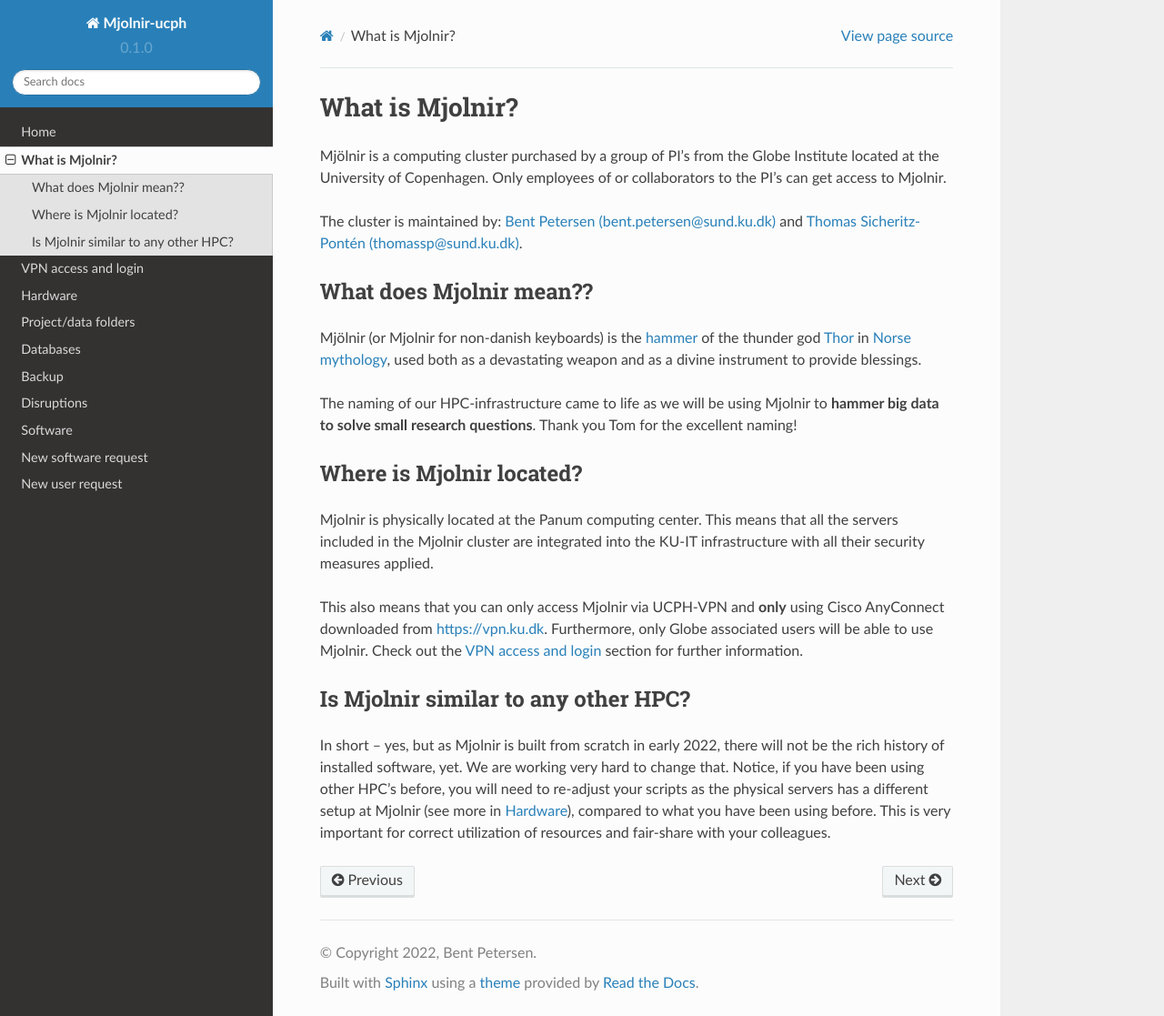
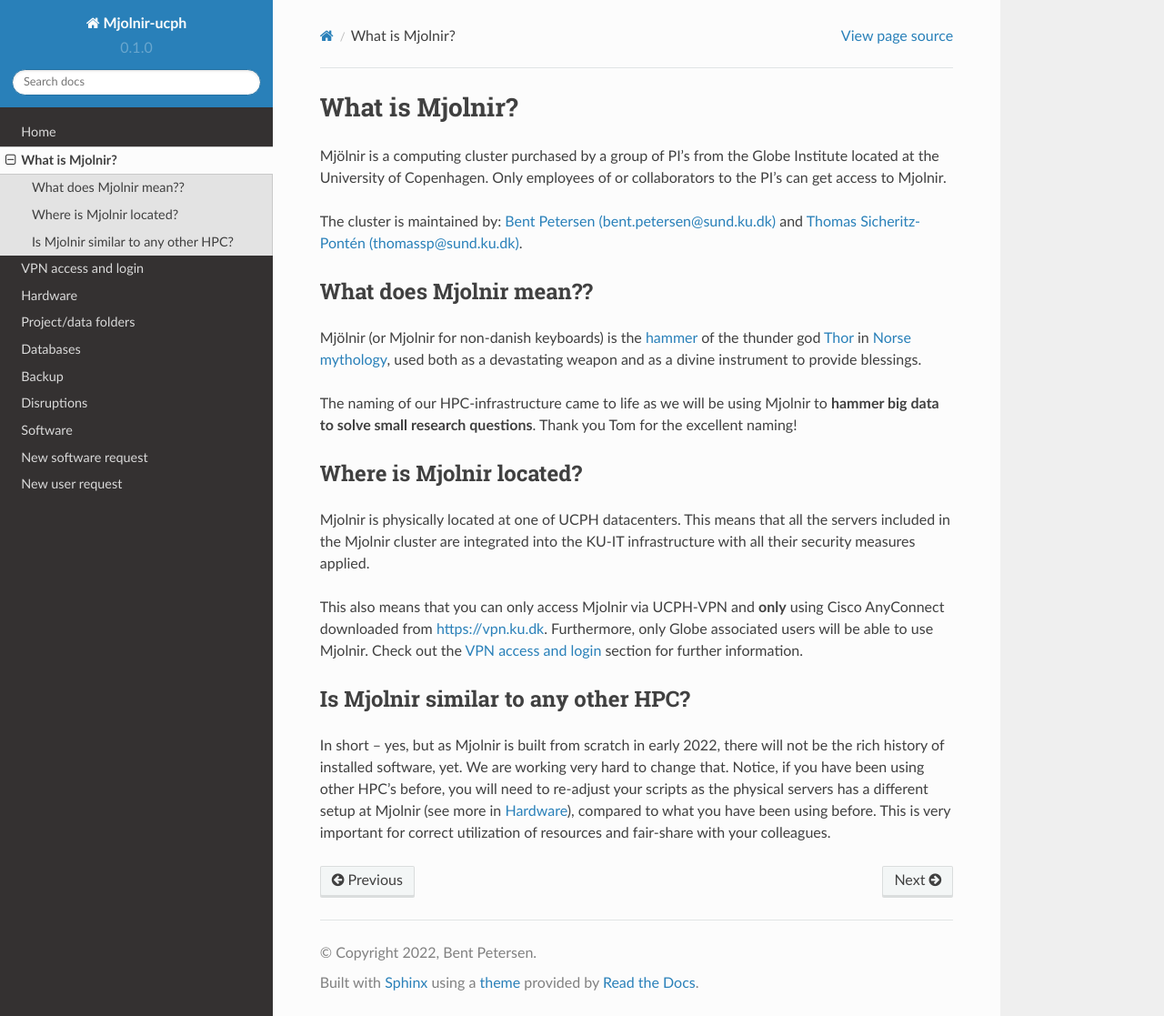
Before and after one commit to bentpetersendk/mjolnir_ucph, a Sphinx documentation site: the page built from docs/source/mjolnir.rst, in a window 1280 px wide and 1117 px high. Shown: the whole window at 91% size. Built offline with Sphinx 7.4.7 and the Read the Docs theme 2.0.0, drawn with Linux system fonts in a browser that asks for light colours.

Commit message:
Update mjolnir.rst

```diff
--- a/docs/source/mjolnir.rst
+++ b/docs/source/mjolnir.rst
@@ -16,7 +16,7 @@
 Where is Mjolnir located?
 *****
 
-Mjolnir is physically located at the Panum computing center. This means that all the servers included in the Mjolnir cluster are integrated into the KU-IT infrastructure with all their security measures applied.
+Mjolnir is physically located at one of UCPH datacenters. This means that all the servers included in the Mjolnir cluster are integrated into the KU-IT infrastructure with all their security measures applied.
 
 This also means that you can only access Mjolnir via UCPH-VPN and **only** using Cisco AnyConnect downloaded from https://vpn.ku.dk. Furthermore, only Globe associated users will be able to use Mjolnir. Check out the :doc:`vpn` section for further information.
 
```
